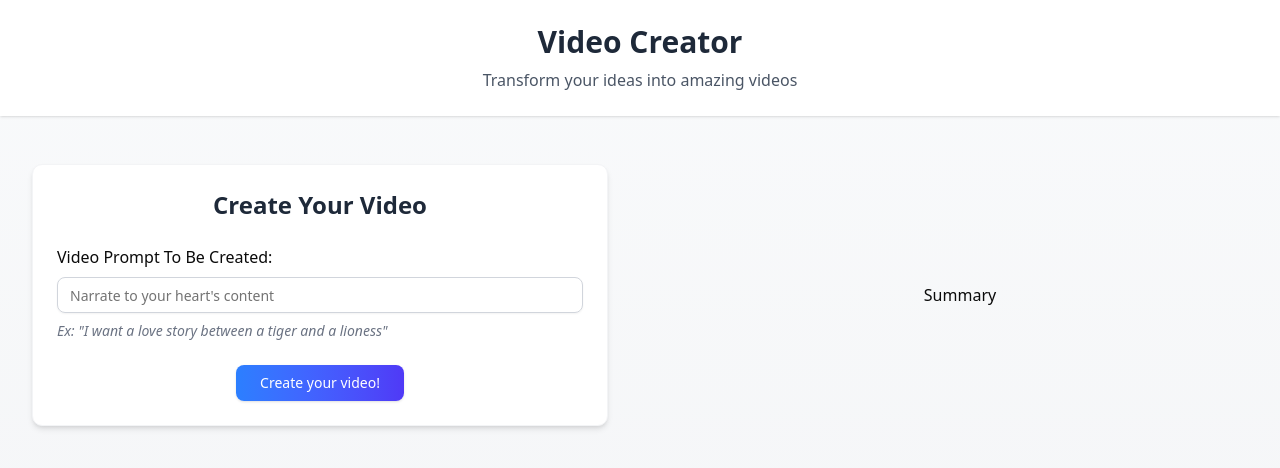
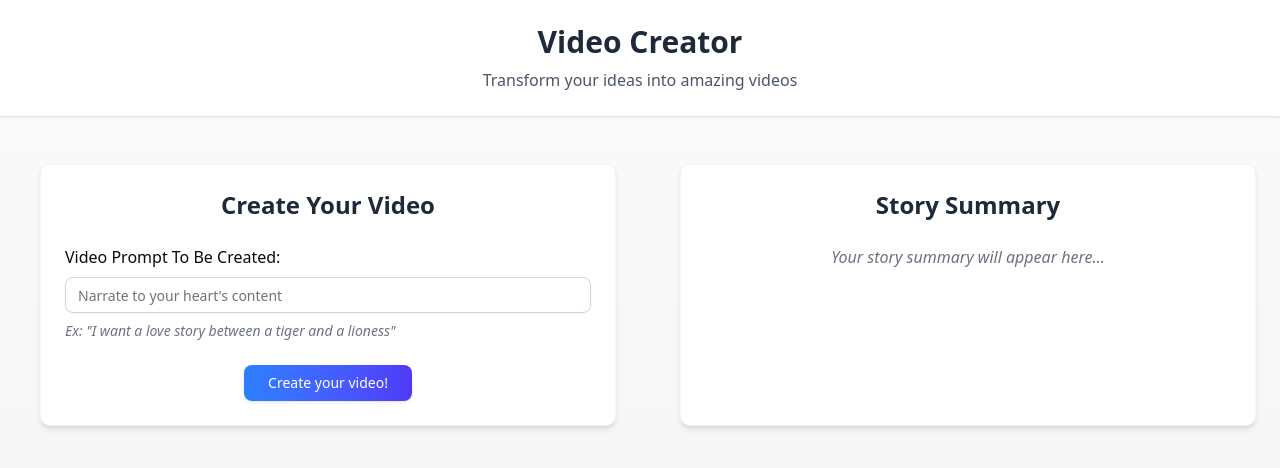
Before and after one commit to kdotcui/brainrot-creator, a Next.js app in the folder frontend/: page / in a window 1280 px wide. Shown: the top 468 px of the page. Built offline with nearby package versions, Linux system fonts and the light colour scheme.

Commit message:
switched backend endpoint to hidden var instead of hardcode and added submissionform props

```diff
--- a/frontend/app/page.tsx
+++ b/frontend/app/page.tsx
@@ -1,6 +1,15 @@
+"use client"
+
 import { SubmissionForm } from "@/components/submission-form";
+import { useState } from "react"
 
 export default function Home() {
+  const [storySummary, setStorySummary] = useState<string | null>(null);
+
+  const handleStoryGenerated = (summary: string) => {
+    setStorySummary(summary);
+  };
+
   return (
     <div className="min-h-screen bg-gradient-to-b from-gray-50 to-gray-100">
       <header className="py-6 bg-white shadow-sm">
@@ -13,10 +22,15 @@ export default function Home() {
       <main className="container mx-auto px-4 py-12">
         <div className="flex flex-col md:flex-row gap-8">
           <div className="w-full md:w-1/2">
-            <SubmissionForm />
+            <SubmissionForm onStoryGenerated={handleStoryGenerated} />
           </div>
-          <div className="w-full md:w-1/2 flex items-center justify-center">
-            <div>Summary</div>
+          <div className="w-full md:w-1/2 flex flex-col p-6 rounded-lg shadow-md bg-white border border-gray-100 max-w-xl mx-auto">
+            <h2 className="text-2xl font-bold mb-6 text-center text-gray-800">Story Summary</h2>
+            {storySummary ? (
+              <p className="text-gray-700 leading-relaxed">{storySummary}</p>
+            ) : (
+              <p className="text-gray-500 italic text-center">Your story summary will appear here...</p>
+            )}
           </div>
         </div>
       </main>
--- a/frontend/components/submission-form.tsx
+++ b/frontend/components/submission-form.tsx
@@ -22,8 +22,11 @@ const formSchema = z.object({
   })
 })
 
-export function SubmissionForm() {
-  const [storyPreview, setStoryPreview] = useState<string | null>(null);
+interface SubmissionFormProps {
+  onStoryGenerated?: (summary: string) => void;
+}
+
+export function SubmissionForm({ onStoryGenerated }: SubmissionFormProps) {
   const [isLoading, setIsLoading] = useState(false);
 
   const form = useForm<z.infer<typeof formSchema>>({
@@ -37,9 +40,10 @@ export function SubmissionForm() {
     setIsLoading(true)
     console.log(values)
     const query = encodeURIComponent(values.prompt)
-
+    // Use environment variable for backend URL with fallback
+    const backendUrl = process.env.NEXT_PUBLIC_FLASK_BACKEND_URL || 'http://localhost:5000';
     try {
-      const response = await fetch(`http://localhost:5000/api/createvideo?prompt=${query}`, {
+      const response = await fetch(`${backendUrl}/api/createvideo?prompt=${query}`, {
         method: "GET",
       })
 
@@ -49,8 +53,11 @@ export function SubmissionForm() {
 
       const data = await response.json()
       console.log("Response from backend:", data)
-      setStoryPreview(data.summary)
-      console.log("STORY PREVIEW: ",storyPreview)
+
+      // Call the callback with the story summary if it exists
+      if (onStoryGenerated && data.summary) {
+        onStoryGenerated(data.summary)
+      }
     } catch (error) {
       console.error("Error during fetch:", error)
     } finally {
@@ -86,9 +93,10 @@ export function SubmissionForm() {
           <div className="flex justify-center mt-6">
             <Button
               type="submit"
+              disabled={isLoading}
               className="px-6 py-3 bg-gradient-to-r from-blue-500 to-indigo-600 hover:from-blue-600 hover:to-indigo-700 text-white font-medium rounded-md shadow-sm hover:shadow transition-all duration-200"
             >
-              Create your video!
+              {isLoading ? "Creating..." : "Create your video!"}
             </Button>
           </div>
         </form>
```
